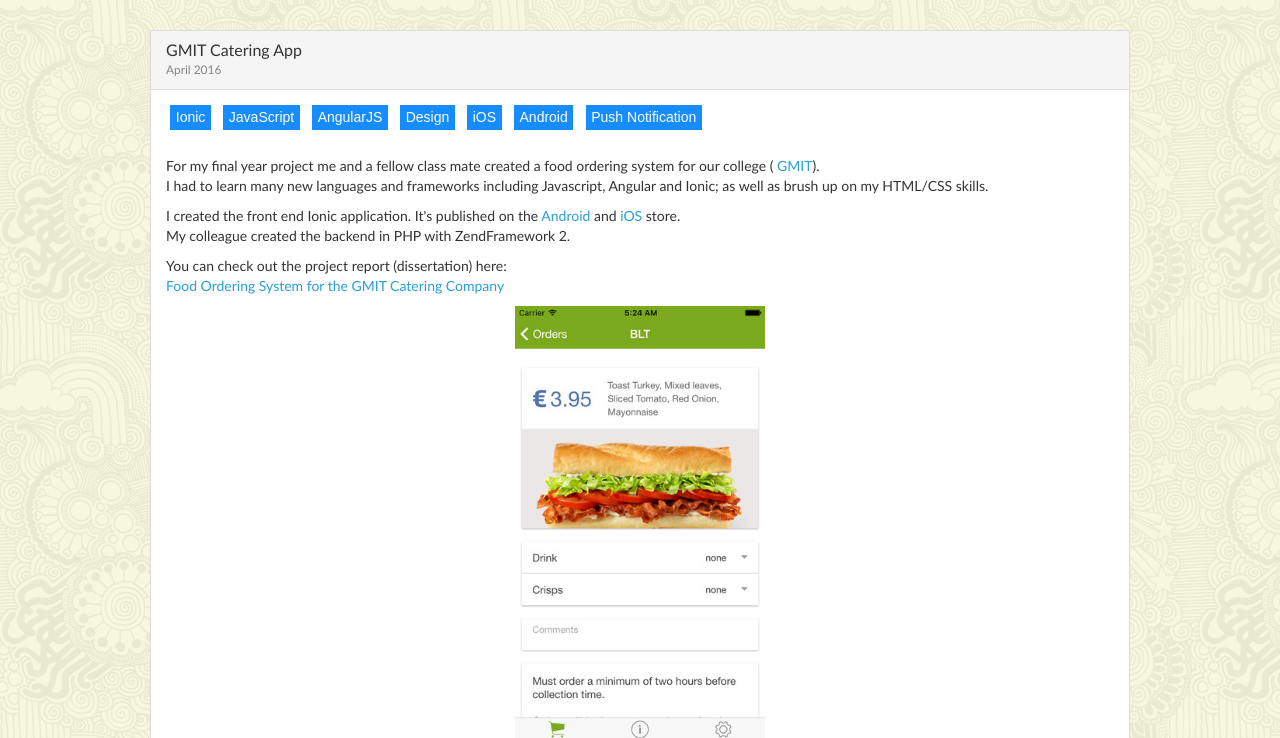
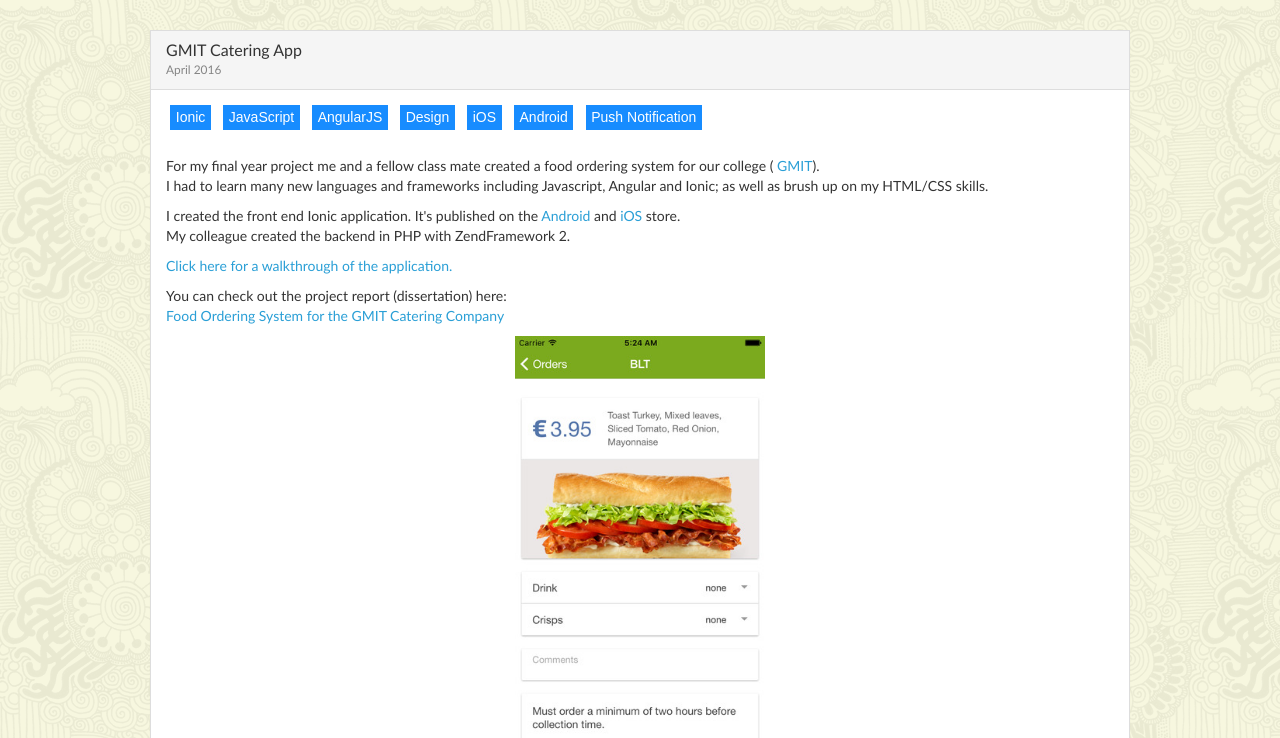
Before and after one commit to RonanC/personal-website, a website: page app/index.html at #!/portfolio in a window 1280 px wide. Shown: the part 62-800 px from the top of the page. Drawn offline with nearby package versions, Linux system fonts and the light colour scheme; some packages are replaced by stand-ins of ours; files that its build step writes are made by us from their sources; files whose address does not match are found by name.

Commit message:
Add youtube link to GMIT catering app

```diff
--- a/app/views/portfolio.html
+++ b/app/views/portfolio.html
@@ -36,6 +36,10 @@ To Add:
             <a href="http://www.gmit.ie" target="_blank">GMIT</a>). <br> I had to learn many new languages and frameworks including Javascript, Angular and Ionic; as well as brush up on my HTML/CSS skills.
           </p>
           <p>I created the front end Ionic application. It's published on the <a href="https://play.google.com/store/apps/details?id=ie.gmit.gmitcatering2015&hl=en" target="_blank">Android</a> and <a href="https://itunes.apple.com/ie/app/gmit-catering/id1054850061?mt=8" target="_blank">iOS</a> store. <br> My colleague created the backend in PHP with ZendFramework 2.
+          </p>
+
+          <p>
+            <a href="https://www.youtube.com/watch?v=VaNE_oZKrVc">Click here for a walkthrough of the application.</a>
           </p>
 
           <p>
```
